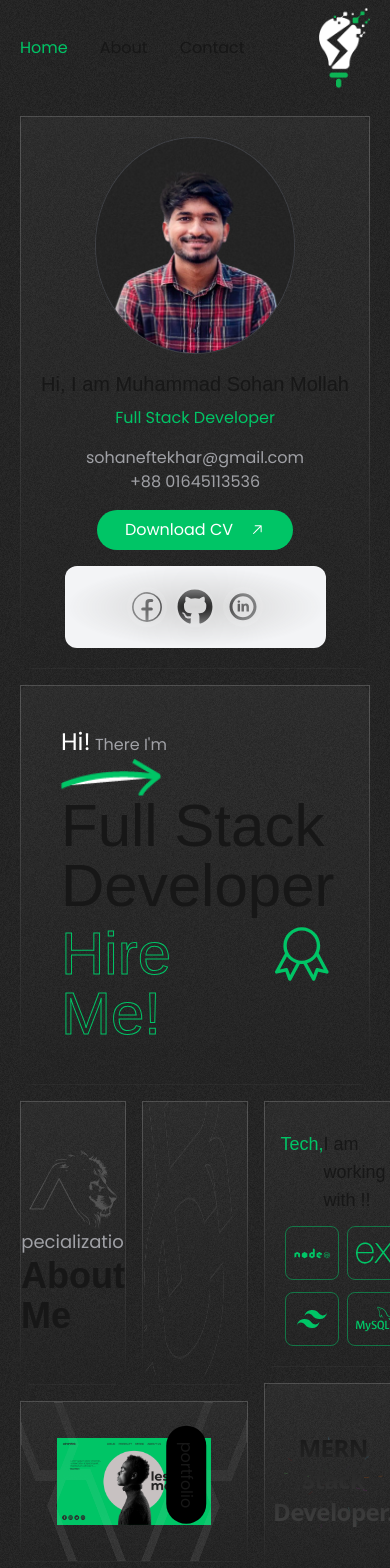
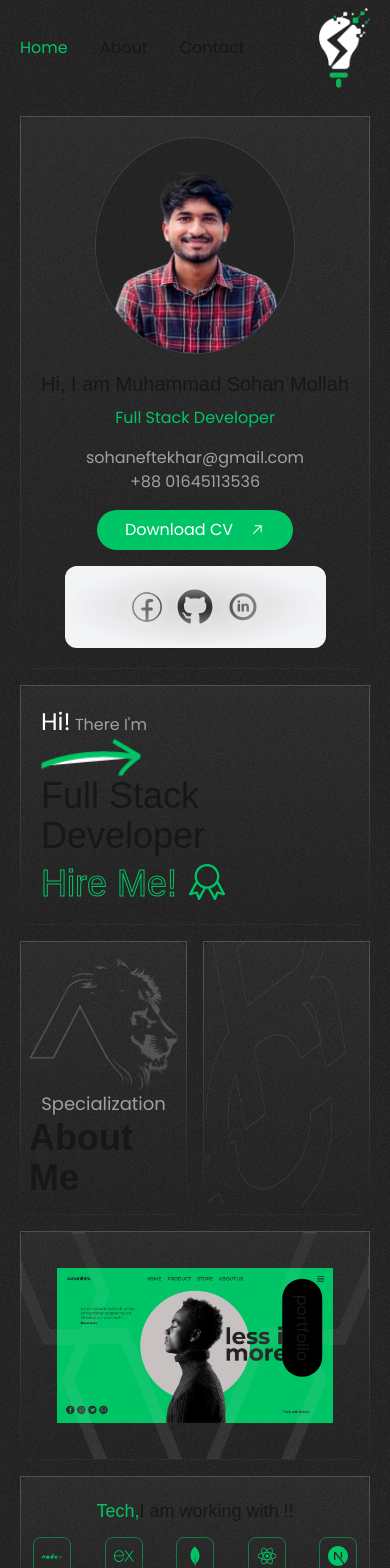
Before and after one commit to sohanthink/sohanthink, a Next.js app: page / in a window 390 px wide. Shown: the top 1568 px of the page. Built offline with nearby package versions, Linux system fonts and the light colour scheme; a web font is replaced by a local one.

Commit message:
home page completed

```diff
--- a/app/layout.js
+++ b/app/layout.js
@@ -3,6 +3,7 @@ import "./globals.css";
 import { Poppins } from "next/font/google"; // Import both fonts
 import localFont from "next/font/local";
 import ProfileBar from "@/components/common/ProfileBar";
+import Footer from "@/components/common/footer";
 // Configure the local font
 const myLocalFont = localFont({
   src: [
@@ -63,6 +64,7 @@ export default function RootLayout({ children }) {
           </div>
           <div className="col-span-4 md:col-span-3">{children}</div>
         </div>
+        <Footer />
       </body>
     </html>
   );
--- a/app/page.js
+++ b/app/page.js
@@ -8,7 +8,6 @@ import about from "@/public/images/about.png";
 import service from "@/public/images/service-bg.png";
 import portfolio from "@/public/images/portfolio-bg.png";
 import potfolioBanner from "@/public/images/home-banner2.jpg";
-import solar from "@/public/images/solar.png";
 
 import Link from "next/link";
 import Tech from "@/components/home/Tech";
@@ -17,14 +16,14 @@ import BgLines from "@/components/ui/BgLines";
 export default function Home() {
   return (
     <div className="container flex justify-center items-center min-h-screen">
-      <div className="grid grid-cols-3 gap-4 items-start">
+      <div className="grid grid-cols-6 gap-4 items-start">
         {/* Main Header Section */}
-        <div className="col-span-3 shadow-box p-10">
+        <div className="col-span-6 shadow-box p-5 md:p-10">
           <h4 className="text-grayColor">
             <span className="text-2xl text-white">Hi!</span> There I'm
           </h4>
           <Image src={arrow} alt="arrow" width={100} />
-          <div className="font-sspro text-6xl flex-wrap flex gap-2">
+          <div className="font-sspro text-4xl md:text-6xl flex-wrap flex gap-2">
             Full Stack Developer
             <span className="customStroke flex gap-3">
               <Link href="/contact">Hire Me!</Link>{" "}
@@ -34,18 +33,18 @@ export default function Home() {
         </div>
 
         {/* Left Section */}
-        <div className="col-span-2 grid gap-4 grid-cols-2">
+        <div className="col-span-6 md:col-span-4 grid gap-4 grid-cols-4 md:grid-cols-2">
           {/* about card */}
-          <Link href="/about">
-            <div className="col-span-1 shadow-box flex flex-col justify-center items-center px-2 py-9 h-full">
+          <Link href="/about" className="col-span-2 md:col-span-1">
+            <div className="shadow-box flex flex-col justify-center items-center px-2 py-4 md:py-9 h-full">
               <Image src={about} alt="about_img" />
               <h6 className="text-grayColor text-lg">Specialization</h6>
               <h4 className="font-sspro font-bold text-4xl">About Me</h4>
             </div>
           </Link>
           {/* service card */}
-          <Link href="/services">
-            <div className="col-span-1 w-full shadow-box flex flex-col justify-center items-center px-2 py-9 h-full">
+          <Link href="/services" className="col-span-2 md:col-span-1">
+            <div className=" w-full shadow-box flex flex-col justify-center items-center px-2 py-4 md:py-9 h-full">
               <Image src={service} alt="service_img" fill sizes="100%" />
               <marquee className="text-[140px] text-green font-extrabold uppercase">
                 services
@@ -53,7 +52,7 @@ export default function Home() {
             </div>
           </Link>
           {/* banner section */}
-          <div className="col-span-2 shadow-box relative">
+          <div className="col-span-4 md:col-span-2 shadow-box relative">
             <Image src={portfolio} alt="portfolio image" fill sizes="100%" />
             <Image
               src={potfolioBanner}
@@ -72,16 +71,16 @@ export default function Home() {
         </div>
 
         {/* Right Section */}
-        <div className="col-span-1 grid auto-rows-min gap-4">
-          <div className="shadow-box p-5">
+        <div className="col-span-6 md:col-span-2 grid md:auto-rows-min gap-4 grid-cols-4">
+          <div className="shadow-box p-3 lg:p-3 col-span-4">
             <Tech />
           </div>
 
-          <div className="">
+          <div className="col-span-2 md:col-span-4">
             <BgLines />
           </div>
 
-          <Link href="/contact">
+          <Link href="/contact" className="col-span-2 md:col-span-4">
             <div className="p-6 flex justify-between items-center shadow-box">
               <div>
                 <PiArrowCircleDownThin className="text-3xl text-grayColor" />
--- /dev/null
+++ b/components/common/Footer.jsx
@@ -0,0 +1,9 @@
+import React from 'react'
+
+const Footer = () => {
+    return (
+        <div className='text-center font-sspro py-10'>&copy; 2025 <span className='text-green'>SohanThink.</span> All rights reserved.</div>
+    )
+}
+
+export default Footer
--- a/components/home/Tech.jsx
+++ b/components/home/Tech.jsx
@@ -12,41 +12,41 @@ import { FaDocker } from "react-icons/fa";
 const Tech = () => {
     return (
         <>
-            <h2 className="p-2 font-sspro text-lg flex justify-center pb-3">
+            <h2 className="p-2 font-sspro text-lg flex justify-center pb-3 md:pb-6">
                 <span className="text-green">Tech,</span> I am working with !!
             </h2>
-            <div className="flex gap-2 justify-between">
+            <div className="flex gap-1 justify-between">
                 <div className="p-2 border-[.1px] border-green/50 rounded-lg text-sm">
-                    <DiNodejs className="text-4xl text-green" />
+                    <DiNodejs className="text-xl lg:text-3xl text-green" />
                 </div>
                 <div className="p-2 border-[.1px] border-green/50 rounded-lg text-sm">
-                    <SiExpress className="text-4xl text-green" />
+                    <SiExpress className="text-xl lg:text-3xl text-green" />
                 </div>
                 <div className="p-2 border-[.1px] border-green/50 rounded-lg text-sm">
-                    <SiMongodb className="text-4xl text-green" />
+                    <SiMongodb className="text-xl lg:text-3xl text-green" />
                 </div>
                 <div className="p-2 border-[.1px] border-green/50 rounded-lg text-sm">
-                    <IoLogoReact className="text-4xl text-green" />
+                    <IoLogoReact className="text-xl lg:text-3xl text-green" />
                 </div>
                 <div className="p-2 border-[.1px] border-green/50 rounded-lg text-sm">
-                    <SiNextdotjs className="text-4xl text-green" />
+                    <SiNextdotjs className="text-xl lg:text-3xl text-green" />
                 </div>
             </div>
-            <div className="flex gap-2 justify-between pt-3">
+            <div className="flex gap-1 justify-between pt-3">
                 <div className="p-2 border-[.1px] border-green/50 rounded-lg text-sm">
-                    <BiLogoTailwindCss className="text-4xl text-green" />
+                    <BiLogoTailwindCss className="text-xl lg:text-3xl text-green" />
                 </div>
                 <div className="p-2 border-[.1px] border-green/50 rounded-lg text-sm">
-                    <SiMysql className="text-4xl text-green" />
+                    <SiMysql className="text-xl lg:text-3xl text-green" />
                 </div>
                 <div className="p-2 border-[.1px] border-green/50 rounded-lg text-sm">
-                    <TbBrandReactNative className="text-4xl text-green" />
+                    <TbBrandReactNative className="text-xl lg:text-3xl text-green" />
                 </div>
                 <div className="p-2 border-[.1px] border-green/50 rounded-lg text-sm">
-                    <IoLogoJavascript className="text-4xl text-green" />
+                    <IoLogoJavascript className="text-xl lg:text-3xl text-green" />
                 </div>
                 <div className="p-2 border-[.1px] border-green/50 rounded-lg text-sm">
-                    <FaDocker className="text-4xl text-green" />
+                    <FaDocker className="text-xl lg:text-3xl text-green" />
                 </div>
             </div>
         </>
--- a/components/ui/BgLines.jsx
+++ b/components/ui/BgLines.jsx
@@ -3,7 +3,7 @@ import { BackgroundLines } from './Background-lines'
 
 const BgLines = () => {
     return (
-        <BackgroundLines className="flex items-center justify-center py-12 px-2 shadow-box">
+        <BackgroundLines className="flex items-center justify-center py-7 md:py-12 px-2 shadow-box">
             <h2 className="bg-clip-text text-transparent text-center bg-gradient-to-b from-neutral-900 to-neutral-700 dark:from-neutral-600 dark:to-white text-2xl md:text-5xl font-sans relative z-20 font-bold tracking-tight">
                 MERN Stack <br /> Developer.
             </h2>
```
